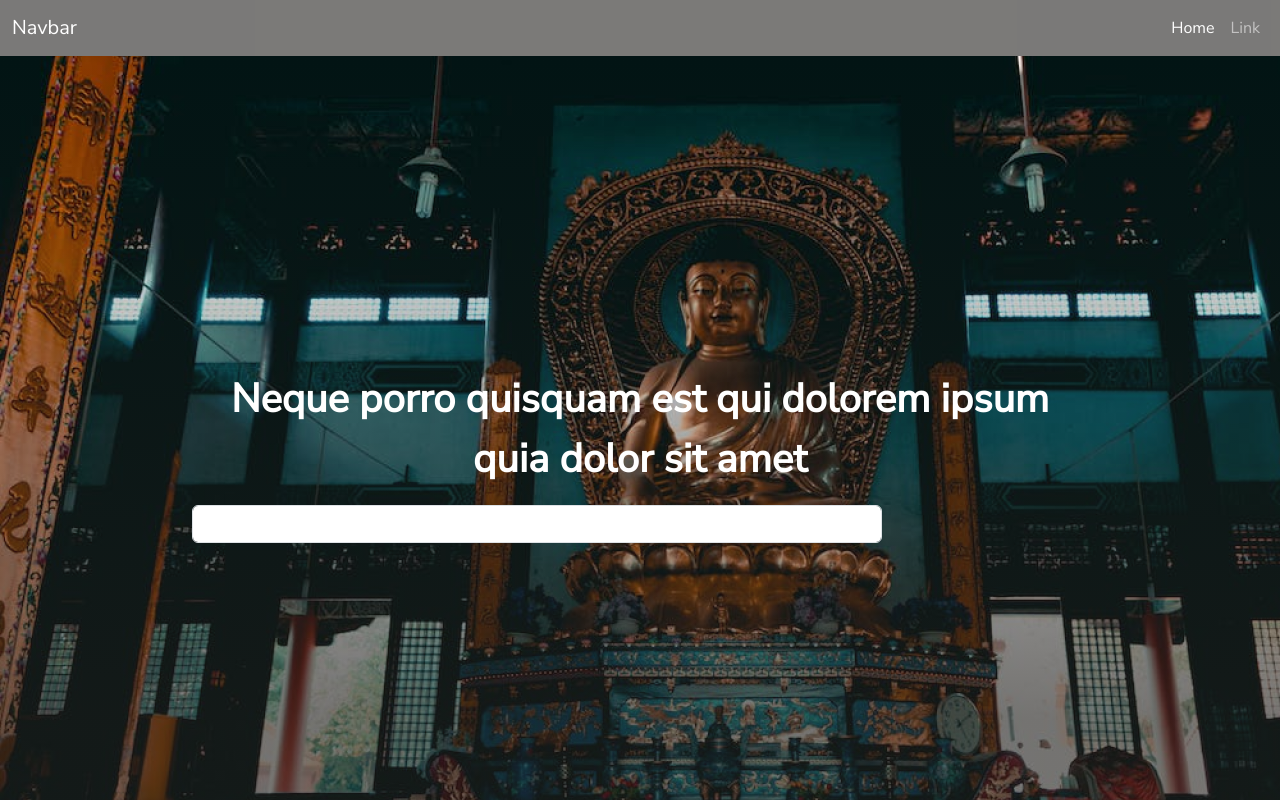
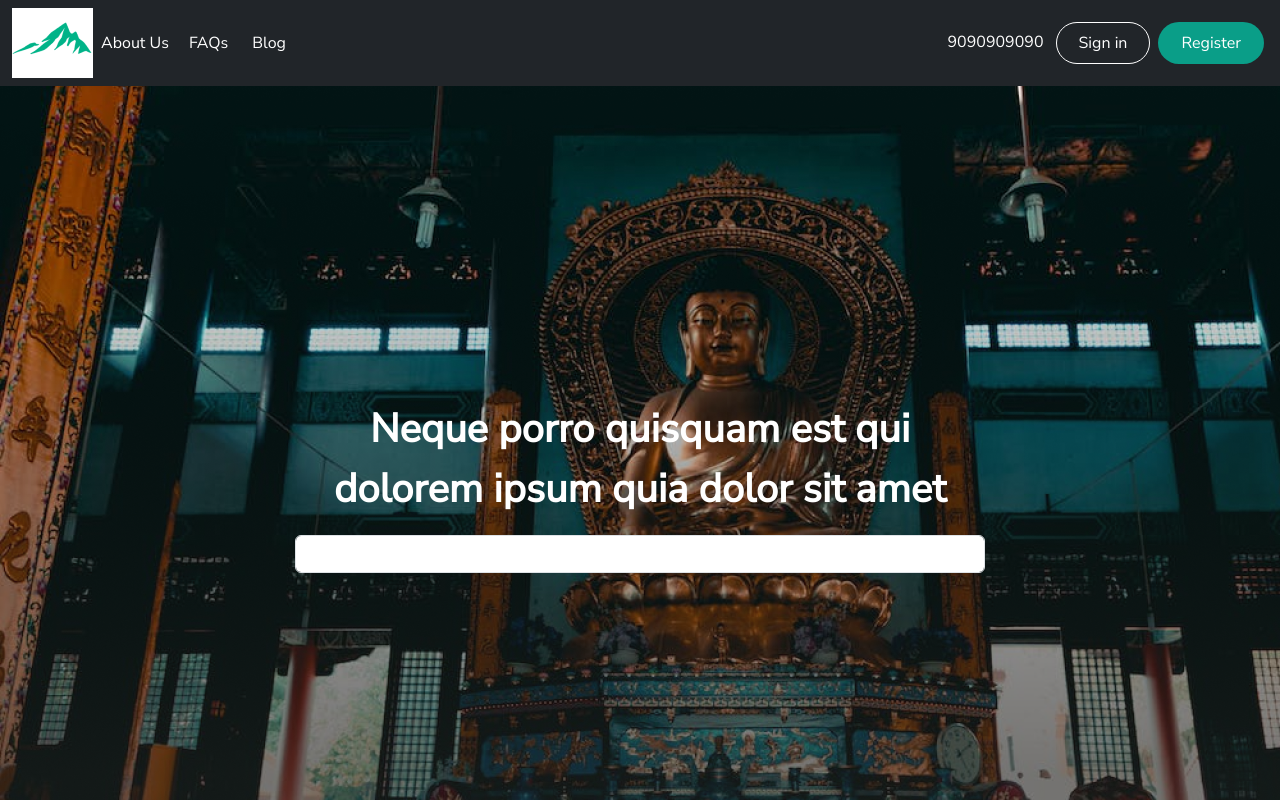
Before and after one commit to kuldeep-digipank/proppractice, a React (Create React App) app: page / in a window 1280 px wide. Shown: the top 800 px of the page. Built offline with nearby package versions, Linux system fonts and the light colour scheme.

Commit message:
navbar changes

```diff
--- a/src/Component/Hero/Hero.css
+++ b/src/Component/Hero/Hero.css
@@ -10,7 +10,7 @@ background: linear-gradient(180deg, rgba(0, 0, 0, 0.00) 0%, #1F1D1B 82.72%) !imp
 }
 .banner
 {
-    width: 896px;
+
     position: absolute;
     top:50%;
     left:50%;
--- a/src/Component/Hero/Hero.js
+++ b/src/Component/Hero/Hero.js
@@ -4,7 +4,7 @@ import './Hero.css'
 function Hero() {
   return (
     <div className='hero' style={{backgroundImage:`url(${img})`}}>
-        <div className='overlay'></div>
+
         <div className='banner'>
         <p className='text-center'>Neque porro quisquam est qui dolorem ipsum
         quia dolor sit amet</p>
--- a/src/Component/Navbar/Navbar.css
+++ b/src/Component/Navbar/Navbar.css
@@ -3,3 +3,31 @@
     opacity: 0.59;
     background-color: #1F1D1B;
 }
+.btn-nav
+{
+    color: #fff;
+    background-color: #0A9E88;
+    border-radius: 30px;
+    padding: 8px 22px 8px 22px;
+}
+.btn-nav:hover
+{
+    color: #fff;
+    background-color: #0A9E88;
+    border-radius: 30px;
+    padding: 8px 22px 8px 22px;
+}
+.btn-outline-nav
+{
+    color: #fff;
+    border-color: #fff;
+    border-radius: 30px;
+    padding: 8px 22px 8px 22px;
+}
+.btn-outline-nav:hover
+{
+    color: #fff;
+    border-color: #fff;
+    border-radius: 30px;
+    padding: 8px 22px 8px 22px;
+}
--- a/src/Component/Navbar/Navbar.js
+++ b/src/Component/Navbar/Navbar.js
@@ -1,22 +1,44 @@
 import React from 'react'
 import './Navbar.css'
+import img from '../../images/png/logo.png'
 
 function Navbar() {
     return (
-        <nav className="navbar navbar-expand-lg navbar-dark bg-pass">
+        <nav className="navbar navbar-expand-lg navbar-dark bg-dark">
             <div className="container-fluid">
-                <a className="navbar-brand" href="#">Navbar</a>
+                <img src={img} className='img-fluid' />
                 <button className="navbar-toggler" type="button" data-bs-toggle="collapse" data-bs-target="#navbarSupportedContent" aria-controls="navbarSupportedContent" aria-expanded="false" aria-label="Toggle navigation">
                     <span className="navbar-toggler-icon"></span>
                 </button>
                 <div className="collapse navbar-collapse" id="navbarSupportedContent">
+                    <ul className="navbar-nav me-auto mb-2 mb-lg-0">
+                        <li className="nav-item">
+                            <a className="nav-link active" aria-current="page" href="#">About Us</a>
+                        </li>
+                        <li className="nav-item mx-1">
+
+
+                            <a className="nav-link active" aria-current="page" href="#">FAQs</a>
+                        </li>
+                        <li className="nav-item mx-1">
+
+                            <a className="nav-link active" aria-current="page" href="#">Blog</a>
+                        </li>
+
+
+                    </ul>
                     <ul className="navbar-nav ms-auto mb-2 mb-lg-0">
                         <li className="nav-item">
-                            <a className="nav-link active" aria-current="page" href="#">Home</a>
+                            <a className="nav-link active" aria-current="page" href="#">9090909090</a>
                         </li>
-                        <li className="nav-item">
-                            <a className="nav-link" href="#">Link</a>
+                        <li className="nav-item mx-1">
+
+                            <button  className='btn btn-outline-nav' >Sign in</button>
                         </li>
+                        <li className="nav-item mx-1">
+                            <button  className='btn btn-nav'>Register</button>
+                        </li>
+
 
                     </ul>
 
```
Also changed, not shown: src/images/png/hero.png, src/images/png/logo.png (added).
